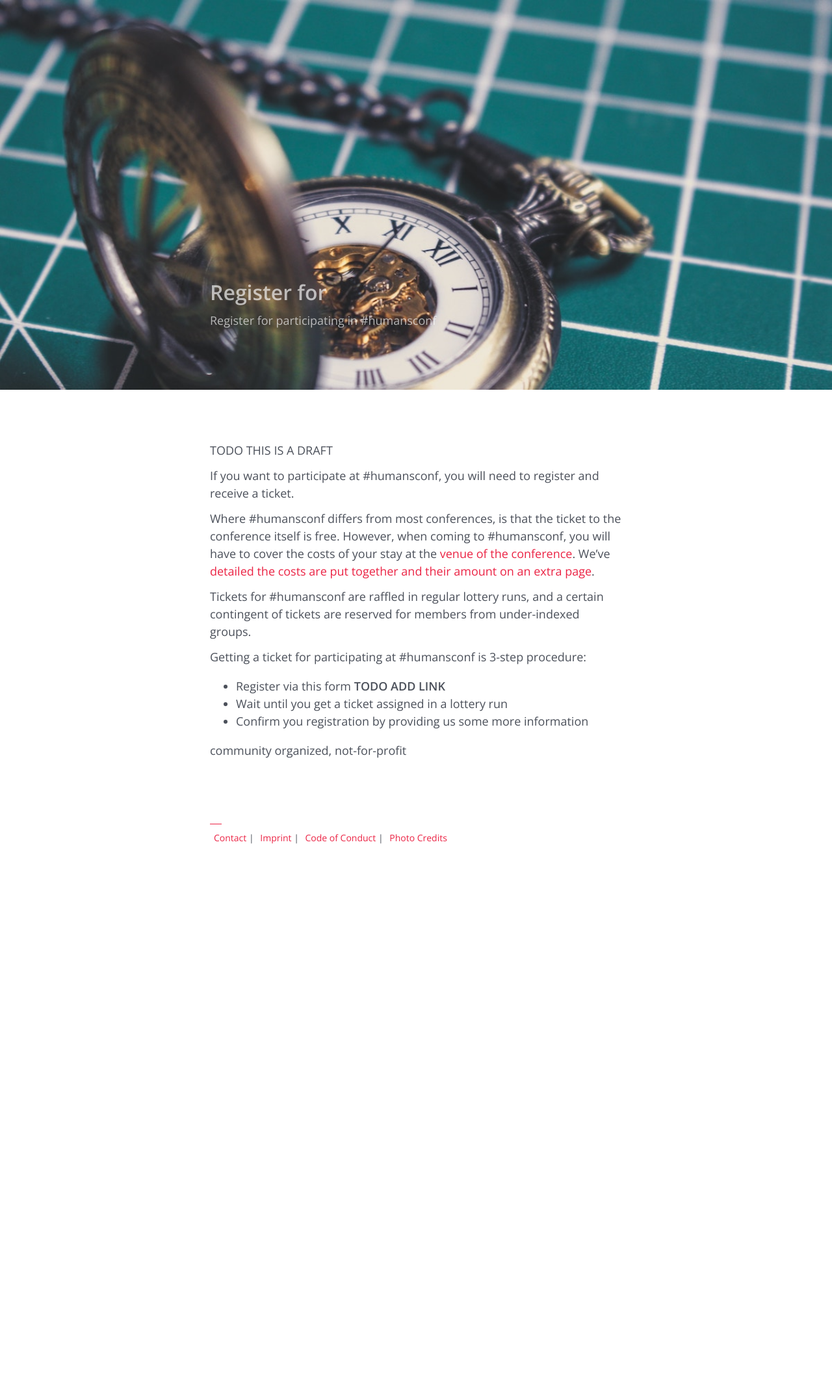
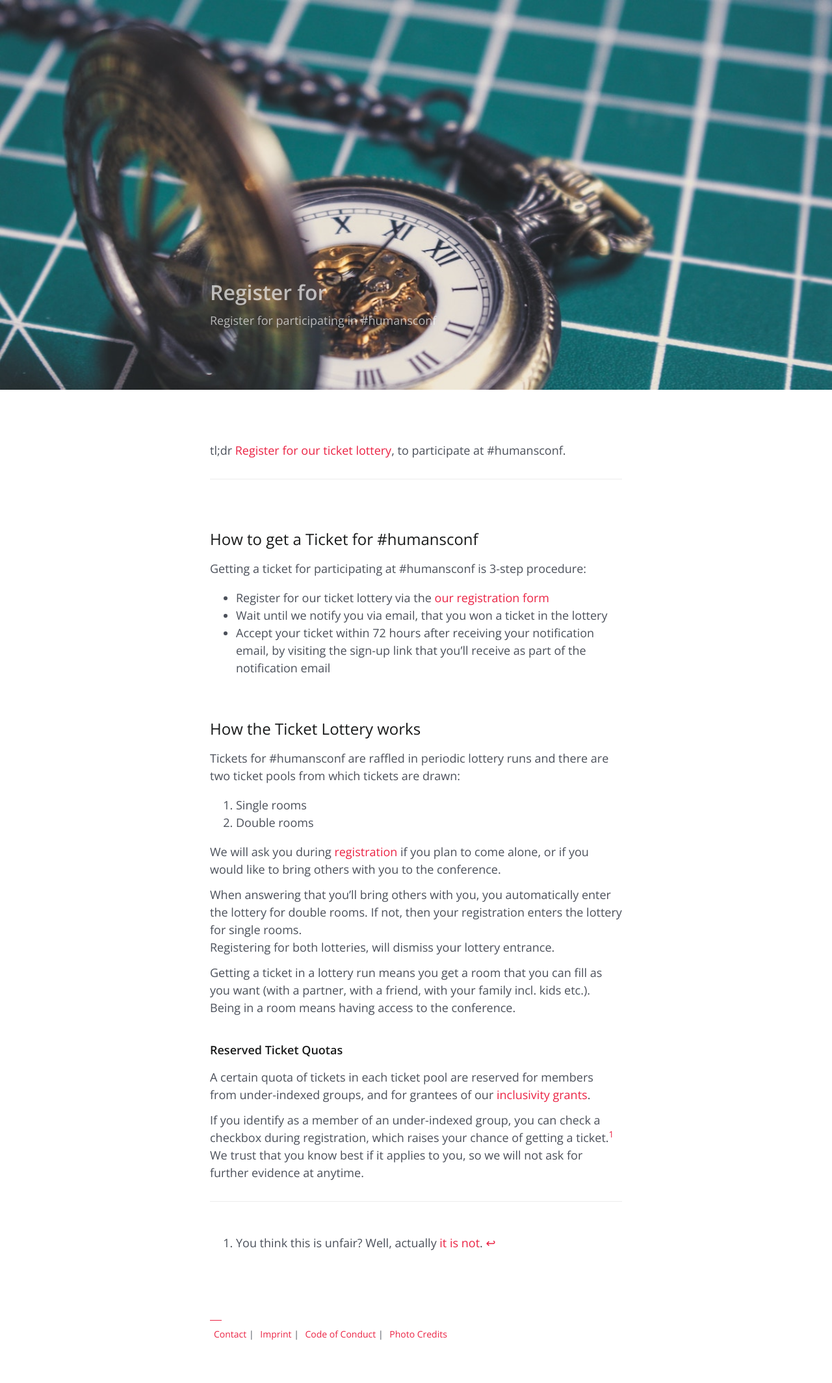
Before and after one commit to humansconf/humansconf.org, a Jekyll site: the page built from register.md, in a window 1280 px wide. Shown: the whole page at 65% size. Built offline with Jekyll 4.4.1, drawn with Linux system fonts in a browser that asks for light colours; before the commit the page ends 1365 px from its top, so only the background shows below that.

Commit message:
finish `register` page

```diff
--- a/assets/custom.css
+++ b/assets/custom.css
@@ -1,13 +1,8 @@
 h2 { padding-top: 50px; }
 h3 { padding-top: 30px; }
-
-#markdown-toc {
-  padding-bottom: 25px;
-}
-
-em {
-  text-decoration: underline;
-}
+#markdown-toc { padding-bottom: 25px; }
+em { text-decoration: underline; }
+hr { margin: 30px 0px 30px 0px; }
 
 .sponsors {
   text-align: center;
@@ -24,6 +19,10 @@ em {
   max-width: 400px;
 }
 
+.footnotes {
+  margin-top: 50px;
+}
+
 @media only screen and (max-width: 1440px) {
   .content article .body .media .caption {
     padding-top: 10px;
@@ -33,4 +32,5 @@ em {
 
 @media only screen and (max-width: 634px) {
   h2 { padding-top: 40px; }
+  #venue-streetmap { display: none; }
 }
--- a/register.md
+++ b/register.md
@@ -8,18 +8,38 @@ title: Register for #humansconf
 permalink: /register
 ---
 
-TODO THIS IS A DRAFT
+tl;dr [Register for our ticket lottery][registerform], to participate at #humansconf.
 
-If you want to participate at #humansconf, you will need to register and receive a ticket.
+----
 
-Where #humansconf differs from most conferences, is that the ticket to the conference itself is free.  However, when coming to #humansconf, you will have to cover the costs of your stay at the [venue of the conference](/venue-and-date). We've [detailed the costs are put together and their amount on an extra page](/costs).
-
-Tickets for #humansconf are raffled in regular lottery runs, and a certain contingent of tickets are reserved for members from under-indexed groups.
+## How to get a Ticket for #humansconf
 
 Getting a ticket for participating at #humansconf is 3-step procedure:
-- Register via this form **TODO ADD LINK**
-- Wait until you get a ticket assigned in a lottery run
-- Confirm you registration by providing us some more information
+- Register for our ticket lottery via the [our registration form](registerform)
+- Wait until we notify you via email, that you won a ticket in the lottery
+- Accept your ticket within 72 hours after receiving your notification email, by visiting the sign-up link that you'll receive as part of the notification email
 
+## How the Ticket Lottery works
 
-community organized, not-for-profit
+Tickets for #humansconf are raffled in periodic lottery runs and there are two ticket pools from which tickets are drawn:
+
+1. Single rooms
+2. Double rooms
+
+We will ask you during [registration][registerform] if you plan to come alone, or if you would like to bring others with you to the conference.
+
+When answering that you'll bring others with you, you automatically enter the lottery for double rooms. If not, then your registration enters the lottery for single rooms.
+Registering for both lotteries, will dismiss your lottery entrance.
+
+Getting a ticket in a lottery run means you get a room that you can fill as you want (with a partner, with a friend, with your family incl. kids etc.). Being in a room means having access to the conference.
+
+### Reserved Ticket Quotas
+
+A certain quota of tickets in each ticket pool are reserved for members from under-indexed groups, and for grantees of our [inclusivity grants](/inclusivity-grants).
+
+If you identify as a member of an under-indexed group, you can check a checkbox during registration, which raises your chance of getting a ticket.[^1] We trust that you know best if it applies to you, so we will not ask for further evidence at anytime.
+
+----
+
+[registerform]: https://forms.gle/hfmFcUgn5v2bk5cw8
+[^1]: You think this is unfair? Well, actually [it is not](https://geekfeminism.wikia.org/wiki/Reverse_sexism).
```
Also changed, not shown: imprint.md (+23 -1 lines).
